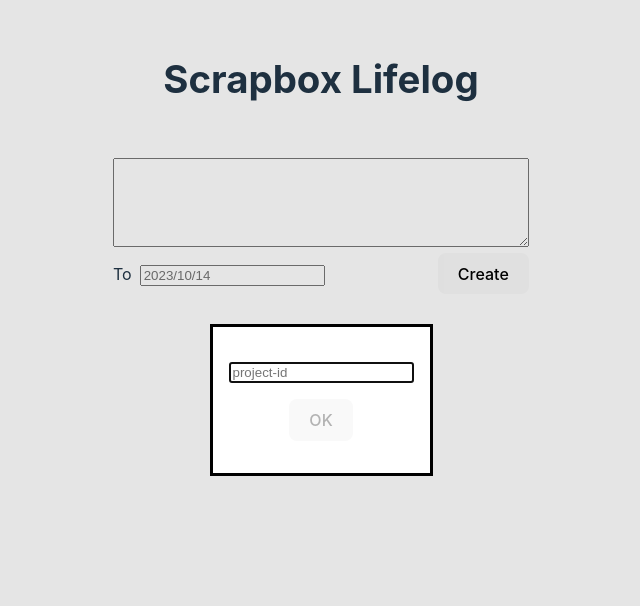
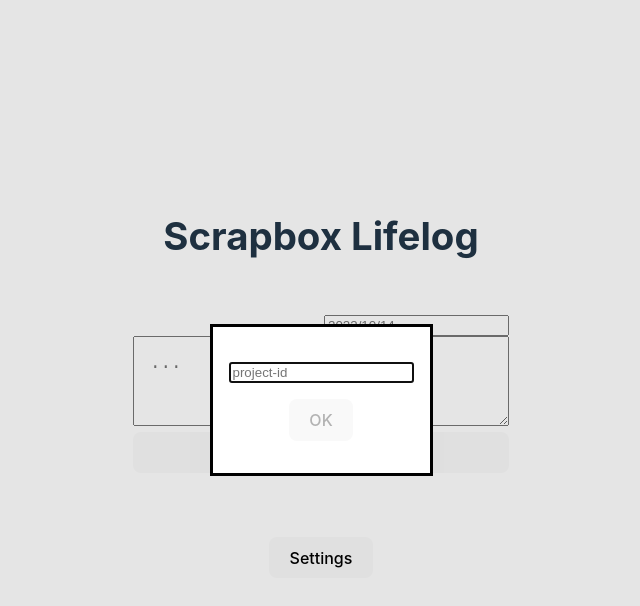
Before and after one commit to silloi/scrapbox-lifelog, a React (Vite) app: page / in a window 1280 px wide. Shown: the top 606 px of the page, without its empty margins (319-959 px from the left). Built offline with nearby package versions, Linux system fonts and the light colour scheme.

Commit message:
swap title input and text area

```diff
--- a/src/App.css
+++ b/src/App.css
@@ -1,5 +1,5 @@
 #root {
-  max-width: 480px;
+  max-width: 440px;
   width: 100%;
   margin: 0 auto;
   padding: 2rem;
@@ -18,10 +18,8 @@
   text-align: right;
 }
 
-.between {
-  display: flex;
-  justify-content: space-between;
-  align-items: center;
+.wide {
+  width: 100%;
 }
 
 textarea {
--- a/src/App.jsx
+++ b/src/App.jsx
@@ -70,6 +70,7 @@
   const createPage = useCallback(
     (e) => {
       e.preventDefault();
+      setText("");
       window.open(newPagePath, "_blank");
     },
     [newPagePath]
@@ -108,29 +109,25 @@
       </h1>
       <div className="card">
         <form onSubmit={createPage}>
+          <label className="right">
+            <input
+              type="text"
+              name="title"
+              placeholder={dateString}
+              value={title}
+              onInput={(e) => setTitle(e.target.value)}
+            />
+          </label>
           <textarea
             value={text}
             name="body"
+            placeholder="..."
             onChange={(e) => setText(e.target.value)}
             autoFocus={true}
           />
-          <div className="between">
-            <div>
-              <label>
-                To
-                <input
-                  type="text"
-                  name="title"
-                  placeholder={dateString}
-                  value={title}
-                  onInput={setTitle}
-                />
-              </label>
-            </div>
-            <button type="submit" onClick={createPage}>
-              Create
-            </button>
-          </div>
+          <button type="submit" className="wide" onClick={createPage}>
+            Post
+          </button>
         </form>
       </div>
       <div className="card">
--- a/src/index.css
+++ b/src/index.css
@@ -27,6 +27,7 @@
   display: flex;
   place-items: center;
   min-width: 320px;
+  min-height: 100svh;
 }
 
 h1 {
@@ -66,6 +67,7 @@
   }
 }
 
+input,
 textarea {
   box-sizing: border-box;
 }
```
